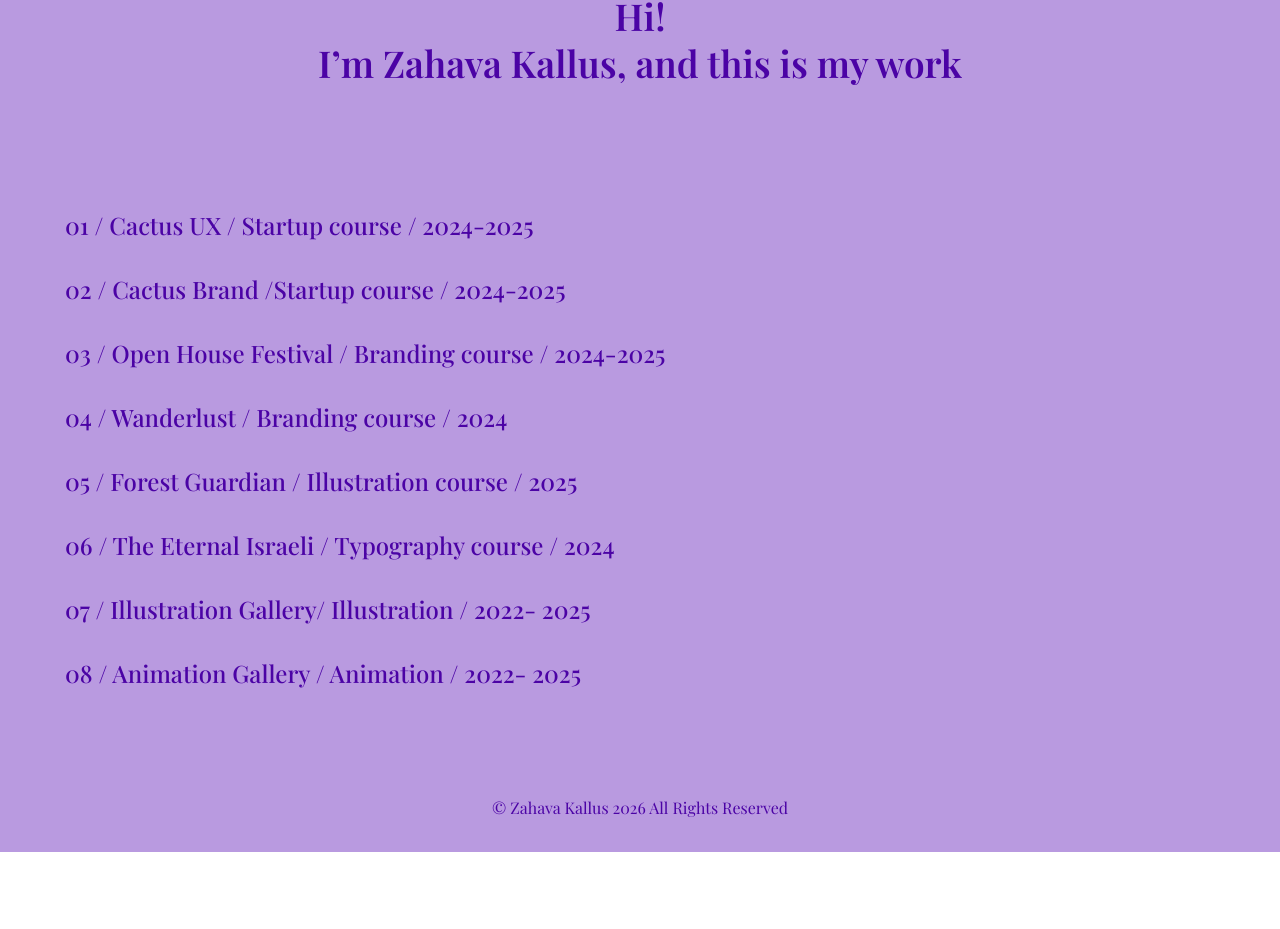
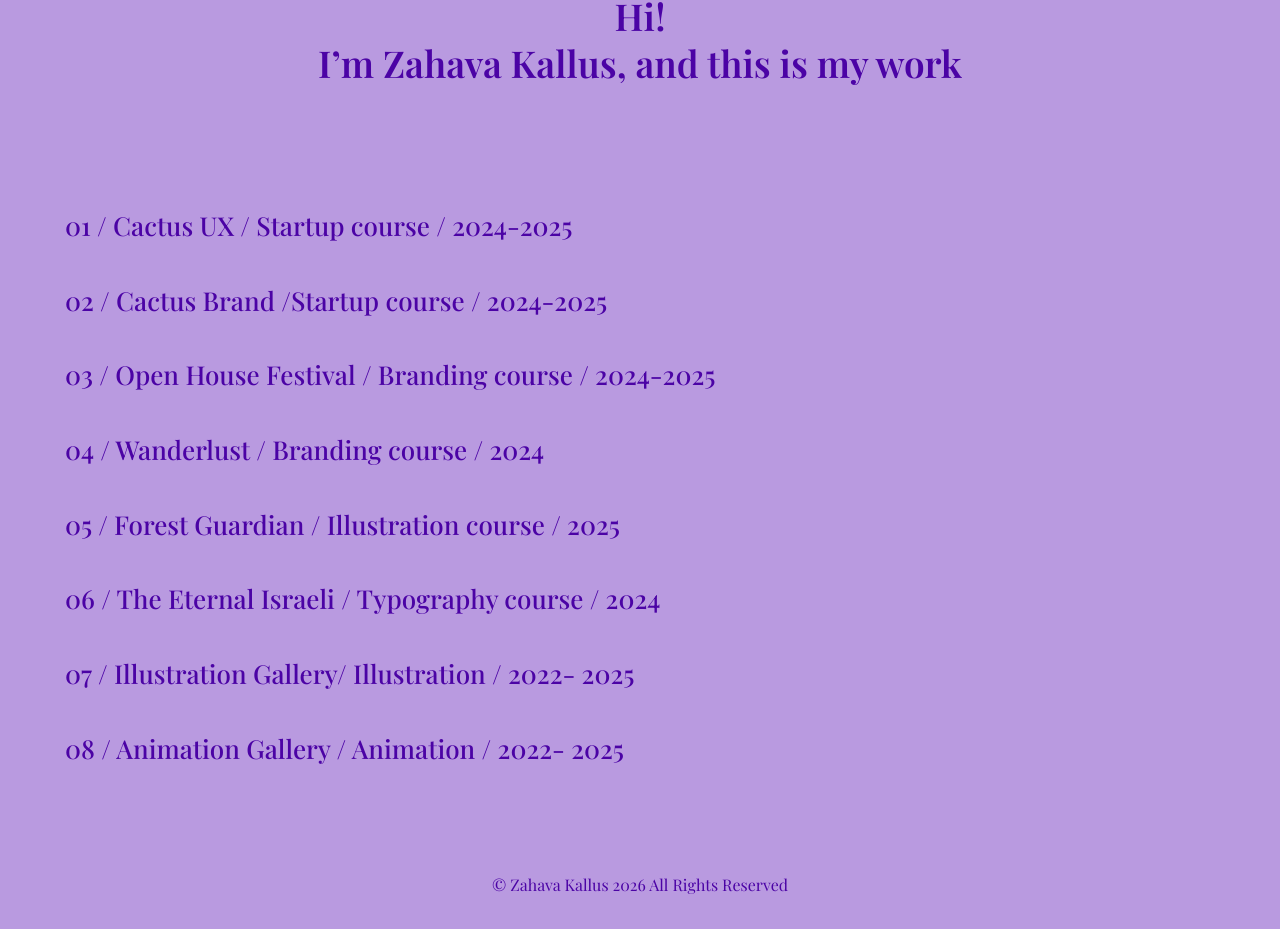
Before and after one commit to dean-effi/zahava-portfolio, a Next.js app: page / in a window 1280 px wide. Shown: the part 715-1644 px from the top of the page. Before the commit the page ends 1567 px from the top, so only its background shows below. Built offline with nearby package versions, Linux system fonts and the light colour scheme; a web font is replaced by a local one.

Commit message:
make stylistic changes based on request
slight changes to the layout of about and contact to better line them up
changes to font sizes and margins on project's pages,
change to having a navigation bar for the projects instead of a footer.

```diff
--- a/app/(main-static)/about/page.tsx
+++ b/app/(main-static)/about/page.tsx
@@ -3,7 +3,7 @@ import about from "../../assets/about2.gif";
 
 export default function page() {
   return (
-    <div className="mt-10 flex flex-col items-center justify-center gap-13 px-11 text-sm font-medium md:mt-12 md:mb-12 md:gap-15 md:text-[20px] lg:mb-0 lg:ml-[130px] lg:flex-row lg:gap-18 lg:text-[23px]">
+    <div className="mt-10 flex flex-col items-center justify-center gap-13 px-11 text-sm font-medium md:mt-12 md:mb-12 md:gap-15 md:text-[20px] lg:mt-20 lg:mb-0 lg:ml-[130px] lg:flex-row lg:gap-18 lg:text-[23px]">
       <Image
         width={400}
         className="w-full max-w-[300px] md:max-w-[400px]"
--- a/app/(main-static)/contact/page.tsx
+++ b/app/(main-static)/contact/page.tsx
@@ -3,7 +3,7 @@ import phone from "../../assets/contact.webp";
 
 export default function page() {
   return (
-    <div className="mt-10 flex flex-col items-center justify-center gap-13 px-11 text-lg font-medium md:mt-12 md:mb-12 md:gap-15 md:text-2xl lg:mb-0 lg:ml-[130px] lg:flex-row lg:justify-start lg:gap-18 lg:text-[26px] xl:px-20">
+    <div className="mt-10 flex flex-col items-center justify-center gap-13 px-11 text-lg font-medium md:mt-12 md:mb-12 md:gap-15 md:text-2xl lg:mb-0 lg:ml-[130px] lg:flex-row lg:gap-18 lg:text-[26px] xl:px-20">
       <Image
         width={400}
         className="w-full max-w-[400px]"
--- a/app/(main-static)/page.tsx
+++ b/app/(main-static)/page.tsx
@@ -48,7 +48,7 @@ export default function Home() {
       </div>
       <div
         id="work"
-        className="lg:text-[26px grid gap-8 px-8 py-9 text-2xl text-[18px] font-medium md:px-10 md:text-2xl lg:px-16.25 lg:py-18.75">
+        className="grid gap-8 px-8 py-9 text-2xl text-[18px] font-medium md:px-10 md:text-2xl lg:gap-10 lg:px-16.25 lg:py-18.75 lg:text-[26px] xl:px-[100px]">
         {projectLinks}
       </div>
     </div>
--- a/app/components/InfoVisual.tsx
+++ b/app/components/InfoVisual.tsx
@@ -25,9 +25,10 @@ export default function InfoVisual({
       <Image
         alt=""
         src={asset.src as string}
-        width={1280}
-        height={720}
+        width={1920}
+        height={1080}
         className="w-full"
+        priority
       />
       <ul className="flex flex-wrap justify-between gap-4 py-5 pb-10 capitalize md:pb-22 lg:pb-26">
         {infoBoxes}
--- a/app/components/ProjectAsset.tsx
+++ b/app/components/ProjectAsset.tsx
@@ -5,14 +5,16 @@ import InfoVisual from "./InfoVisual";
 export default function ProjectAsset({
   asset,
   info,
+  index,
 }: {
   asset: Asset;
   info: Info | undefined;
+  index: number;
 }) {
   return (
     <article>
       {Array.isArray(asset.src) ? (
-        <Image src={asset.src[0]} alt="" width={1280} height={720} />
+        <Image src={asset.src[0]} alt="" width={1920} height={1080} />
       ) : asset.type === "video" ? (
         <video
           className="w-full"
@@ -27,14 +29,24 @@ export default function ProjectAsset({
       ) : Boolean(asset.info && info) ? (
         <InfoVisual asset={asset} info={info!} />
       ) : (
-        <Image alt="" src={asset.src} width={1280} height={720} />
+        <Image
+          alt=""
+          className="w-full"
+          src={asset.src}
+          width={1920}
+          height={1080}
+        />
       )}
       {asset.description && (
-        <div className="mt-5 mb-20 flex flex-col gap-3 leading-tight tracking-tight md:mt-15 md:mb-[160px] md:flex-row md:gap-18 md:text-[27px] lg:gap-35">
+        <div
+          className={`mt-5 mb-20 flex flex-col gap-3 text-base leading-tight tracking-tight md:mt-15 md:mb-[160px] md:flex-row md:gap-18 md:text-[27px] xl:text-4xl ${index !== 0 ? "lg:gap-20" : "lg:gap-35"} `}>
           <h2 className="font-smibold font-bold">
             {asset.description?.title}
           </h2>
-          <p className="">{asset.description?.paragraph}</p>
+          <p
+            className={`${index !== 0 ? "text-sm md:max-w-[70%] md:text-lg lg:text-xl xl:text-2xl" : ""}`}>
+            {asset.description?.paragraph}
+          </p>
         </div>
       )}
     </article>
--- /dev/null
+++ b/app/components/ProjectNav.tsx
@@ -0,0 +1,27 @@
+import Link from "next/link";
+
+export default function ProjectNav({
+  nextPage,
+  previousPage,
+}: {
+  nextPage: string | undefined;
+  previousPage: string | undefined;
+}) {
+  return (
+    <nav className="sticky top-0 z-20 w-full border-b-1 border-black bg-neutral-100 px-2 md:border-b-1 md:px-4">
+      <ul className="m-auto flex w-full max-w-[1100px] justify-between p-5 px-3 text-base md:px-5 md:text-lg lg:text-xl xl:max-w-[85%] xl:px-0">
+        <li className="text-left md:w-[10ch]">
+          {previousPage && (
+            <Link href={previousPage}>⟵ previous</Link>
+          )}
+        </li>
+        <li className="font-medium italic">
+          <Link href={"/"}>Main Page</Link>
+        </li>
+        <li className="text-right md:w-[10ch]">
+          {nextPage && <Link href={nextPage}>next ⟶</Link>}
+        </li>
+      </ul>
+    </nav>
+  );
+}
--- a/app/globals.css
+++ b/app/globals.css
@@ -5,6 +5,7 @@
   --color-purple-light: #b99ae0;
   --breakpoint-md: 800px;
   --breakpoint-lg: 1280px;
+  --breakpoint-xl: 1480px;
 }
 
 body {
--- a/app/layout.tsx
+++ b/app/layout.tsx
@@ -21,7 +21,8 @@ export default function RootLayout({
 }>) {
   return (
     <html lang="en" className="scroll-smooth">
-      <body className={`${playfair.variable} antialiased`}>
+      <body
+        className={`${playfair.variable} bg-purple-light antialiased`}>
         {children}
       </body>
     </html>
--- a/projectsData.ts
+++ b/projectsData.ts
@@ -48,6 +48,33 @@ const example: Project = {
       src: "/5-forest guardian/5.webp",
       description: {
         title: "Forest guardian",
+        paragraph:
+          "Forest Guardian is a public awareness campaign led by “Grandpa Yochanan”, teaching about the effects of trash on the forest and encouraging responsibility for the environment.",
+      },
+    },
+    {
+      type: "image",
+      src: "/5-forest guardian/5.webp",
+      description: {
+        title: "Forest guardian",
+        paragraph:
+          "Forest Guardian is a public awareness campaign led by “Grandpa Yochanan”, teaching about the effects of trash on the forest and encouraging responsibility for the environment.",
+      },
+    },
+    {
+      type: "image",
+      src: "/5-forest guardian/5.webp",
+      description: {
+        title: "Forest guardian",
+        paragraph:
+          "Forest Guardian is a public awareness campaign led by “Grandpa Yochanan”, teaching about the effects of trash on the forest and encouraging responsibility for the environment.",
+      },
+    },
+    {
+      type: "image",
+      src: "/5-forest guardian/5.webp",
+      description: {
+        title: "Ostrich Attack Survival Guide",
         paragraph:
           "Forest Guardian is a public awareness campaign led by “Grandpa Yochanan”, teaching about the effects of trash on the forest and encouraging responsibility for the environment.",
       },
@@ -104,10 +131,74 @@ const projectsData: Project[] = [
     name: "Wanderlust",
   },
   {
-    ...example,
+    name: "Forest Guardian",
     title: "05 / Forest Guardian  / Illustration course  / 2025",
-
-    name: "Forest Guardian",
+    info: {
+      course: "Illustration and Innovation in the Industry",
+      instructor: "Limor Snochemer",
+      skills: "Design, illustration, concept.",
+    },
+    assets: [
+      {
+        src: "/5-forest guardian/1.webp",
+        type: "image",
+        info: true,
+        description: {
+          title: "Forest Guardian",
+          paragraph:
+            "Forest Guardian is a public awareness campaign led by “Grandpa Yochanan”, teaching about the effects of trash on the forest and encouraging responsibility for the environment.",
+        },
+      },
+      {
+        src: "/5-forest guardian/2.webp",
+        type: "image",
+        description: {
+          title: "Concept",
+          paragraph:
+            "The Forest Cleanup campaign features “Grandpa Yochanan,” a wise mushroom who shares friendly messages about the effects of trash on nature. Placed in key forest spots, his warm illustrations spark curiosity and inspire visitors to protect the environment.",
+        },
+      },
+      {
+        src: "/5-forest guardian/3.webp",
+        type: "image",
+        description: {
+          title: "Saba Yochanan",
+          paragraph:
+            "Saba Yochanan is the guardian of the forest, a wise old mushroom who shares his knowledge of the woods with kindness and patience, teaching visitors to care for nature through simple, thoughtful messages. His friendly and approachable personality makes learning about the forest and about the negative impact of garbage feel educational rather than an attack.",
+        },
+      },
+      {
+        src: "/5-forest guardian/4.webp",
+        type: "image",
+        description: {
+          title: "Assets",
+          paragraph:
+            "The campaign’s assets consist of hand-drawn watercolor illustrations of mushrooms, plants, and forest litter. These elements create a visual language that is both warm and approachable, while highlighting the impact of trash on nature. The illustrations can be used across posters, signs, and information stands.",
+        },
+      },
+      {
+        src: "/5-forest guardian/5.webp",
+        type: "image",
+        description: {
+          title: "Posters",
+          paragraph:
+            "The posters bring “Grandpa Yochanan’s” messages into large public spaces, making the campaign visible even from a distance. Their simple layouts combine hand-drawn illustrations with short, memorable phrases that highlight the impact of trash on the forest. ",
+        },
+      },
+      {
+        src: "/5-forest guardian/6a.webp",
+        type: "image",
+        description: {
+          title: "The Campaign",
+          paragraph:
+            "Each stand presents a clear timeline of how long different types of waste remain in the forest, illustrated with familiar items like bottles, bags, and fruit peels. “Grandpa Yochanan” guides visitors through the facts, making the message fun and easy to remember. ",
+        },
+      },
+      {
+        src: "/5-forest guardian/7.webp",
+        type: "image",
+      },
+    ],
   },
   {
     ...example,
```
Also changed, not shown: app/[projectName]/page.tsx (+14 -32 lines).
